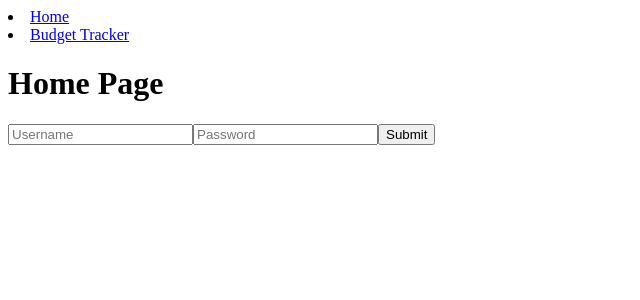
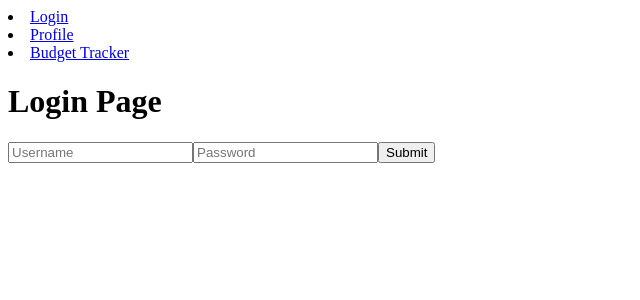
Before and after one commit to joshtkim/mod4_frontend, a React (Create React App) app: page / in a window 1280 px wide. Shown: the top 300 px of the page, without its empty margins (0-640 px from the left). Built offline with nearby package versions, Linux system fonts and the light colour scheme.

Commit message:
backend communicates with frontend

```diff
--- a/src/App.js
+++ b/src/App.js
@@ -1,19 +1,24 @@
 import React from 'react';
 import {BrowserRouter as Router, Route} from 'react-router-dom';
 import NavBar from './components/NavBar';
-import Home from './components/Home';
+import Login from './components/Login';
 import BudgetContainer from './components/BudgetContainer';
+import Profile from './components/Profile'
 
 
 class App extends React.Component {
 
 
-  renderHome = (routerProps) => {
-    return <Home />
+  renderLogin = (routerProps) => {
+    return <Login />
   }
 
   renderBudgetContainer = (routerProps) => {
     return <BudgetContainer />
+  }
+
+  renderProfile = (routerProps) => {
+    return <Profile />
   }
 
 
@@ -22,7 +27,8 @@ class App extends React.Component {
       <Router>
         <div className="app">
           <NavBar />
-          <Route exact path="/" render={this.renderHome} />
+          <Route exact path="/" render={this.renderLogin} />
+          <Route exact path="/profile" render={this.renderProfile} />
           <Route exact path="/budget" render={this.renderBudgetContainer} />
         </div>
       </Router>
--- a/src/components/Expense.js
+++ b/src/components/Expense.js
@@ -19,7 +19,7 @@ class Expense extends React.Component {
 
         fetch("http://localhost:3000/expenses", {
             method: "POST",
-            hedaers: {
+            headers: {
                 'content-type': 'application/json'
             },
             body: JSON.stringify(this.state)
--- a/src/components/Home.js
+++ b/src/components/Login.js
@@ -1,6 +1,6 @@
 import React from 'react';
 
-class Home extends React.Component {
+class Login extends React.Component {
 
   state={
     username: '',
@@ -18,15 +18,13 @@ handleSubmit = e => {
 
     fetch("http://localhost:3000/users", {
         method: "POST",
-        hedaers: {
+        headers: {
             'content-type': 'application/json'
         },
         body: JSON.stringify(this.state)
     })
-    .then(r => r.json())
-    .then(test => {
-      console.log(test)
-    })
+
+    window.location='http://localhost:3001/profile'
 }
 
 
@@ -34,8 +32,8 @@ handleSubmit = e => {
     console.log(this.state)
     return (
       <div>
-        <h1>Home Page</h1>
-        <form>
+        <h1>Login Page</h1>
+        <form onSubmit={this.handleSubmit}>
             <input placeholder="Username" name="username" type="text" value={this.state.username} onChange={this.handleChange}/>
             <input placeholder="Password" name="password" type="password" value={this.state.password} onChange={this.handleChange}/>
             <input type="submit"/>
@@ -48,4 +46,4 @@ handleSubmit = e => {
 
 };
 
-export default Home;
+export default Login;
--- a/src/components/NavBar.js
+++ b/src/components/NavBar.js
@@ -4,7 +4,8 @@ import { NavLink } from 'react-router-dom';
 const NavBar = () => {
   return (
     <div className="navbar">
-      <li><NavLink to="/">Home</NavLink></li>
+      <li><NavLink to="/">Login</NavLink></li>
+      <li><NavLink to="/profile">Profile</NavLink></li>
       <li><NavLink to="/budget">Budget Tracker</NavLink></li>
     </div>
   );
--- /dev/null
+++ b/src/components/Profile.js
@@ -0,0 +1,18 @@
+import React from 'react';
+
+class Profile extends React.Component {
+
+
+    render() {
+        return (
+            <div>
+                <h4>Profile</h4>
+            </div>
+          );
+    }
+
+
+
+};
+
+export default Profile;
```
